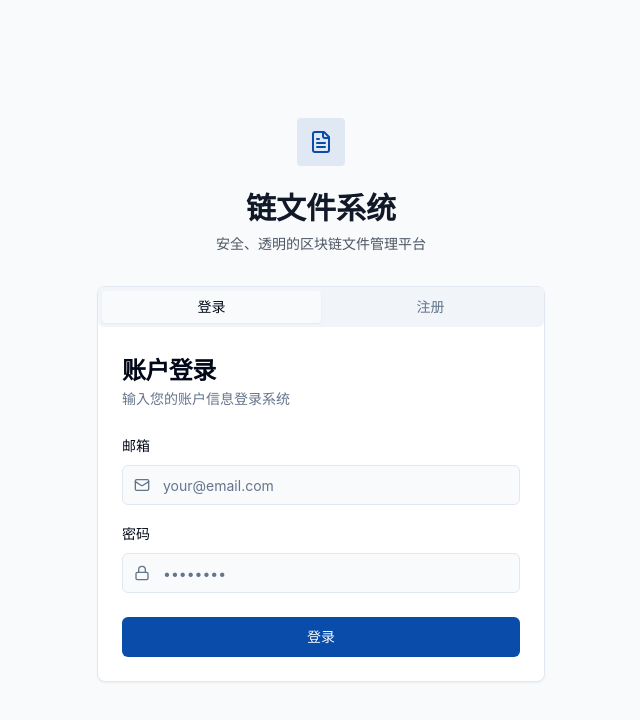
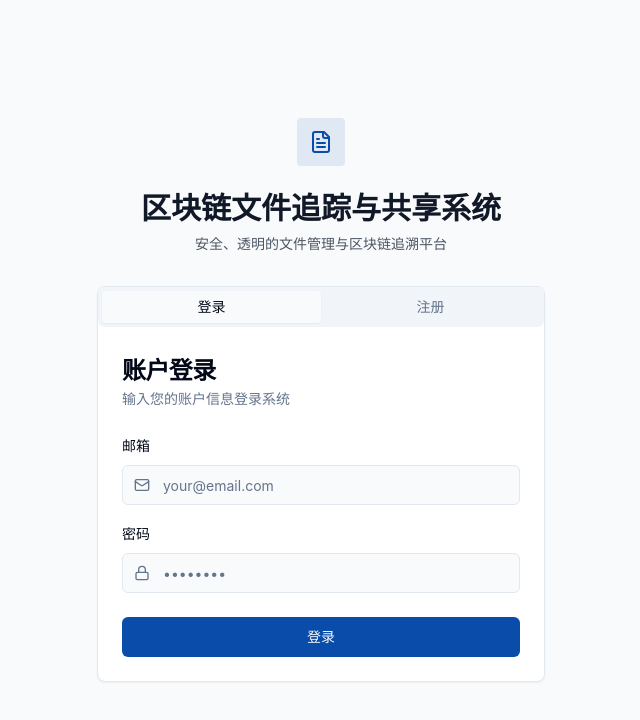
Before and after one commit to 1191319442/chain-file, a React (Vite) app: page /login in a window 1280 px wide. Shown: the top 720 px of the page, without its empty margins (319-959 px from the left). Built offline with nearby package versions, Linux system fonts and the light colour scheme; what web3 would draw is missing.

Commit message:
Rename application name

```diff
--- a/index.html
+++ b/index.html
@@ -3,12 +3,12 @@
   <head>
     <meta charset="UTF-8" />
     <meta name="viewport" content="width=device-width, initial-scale=1.0" />
-    <title>chain-file</title>
-    <meta name="description" content="Lovable Generated Project" />
+    <title>基于区块链的文件追踪与共享系统</title>
+    <meta name="description" content="安全、透明的区块链文件管理与共享平台" />
     <meta name="author" content="Lovable" />
 
-    <meta property="og:title" content="chain-file" />
-    <meta property="og:description" content="Lovable Generated Project" />
+    <meta property="og:title" content="基于区块链的文件追踪与共享系统" />
+    <meta property="og:description" content="安全、透明的区块链文件管理与共享平台" />
     <meta property="og:type" content="website" />
     <meta property="og:image" content="https://lovable.dev/opengraph-image-p98pqg.png" />
 
--- a/src/components/common/Logo.tsx
+++ b/src/components/common/Logo.tsx
@@ -1,4 +1,3 @@
-
 /**
  * 应用 Logo 组件
  */
@@ -46,9 +45,9 @@ const Logo: React.FC<LogoProps> = ({ size = "medium", showText = true }) => {
       </div>
       {showText && (
         <>
-          <h2 className={`mt-6 ${getTextClass()} font-bold text-gray-900`}>链文件系统</h2>
+          <h2 className={`mt-6 ${getTextClass()} font-bold text-gray-900`}>区块链文件追踪与共享系统</h2>
           <p className="mt-2 text-sm text-gray-600">
-            安全、透明的区块链文件管理平台
+            安全、透明的文件管理与区块链追溯平台
           </p>
         </>
       )}
--- a/src/components/layout/MainLayout.tsx
+++ b/src/components/layout/MainLayout.tsx
@@ -1,4 +1,3 @@
-
 /**
  * 主布局组件
  * 提供应用的整体布局结构，包括顶部导航栏和侧边栏
@@ -98,7 +97,7 @@ const MainLayout: React.FC<{ children: React.ReactNode }> = ({ children }) => {
             <div className="bg-primary-500 text-white p-1 rounded">
               <FileText size={24} />
             </div>
-            <h1 className="text-xl font-bold text-primary-500">链文件系统</h1>
+            <h1 className="text-xl font-bold text-primary-500">区块链文件追踪系统</h1>
           </Link>
         </div>
         <div className="flex items-center gap-2">
```
Also changed, not shown: 1 other file (tests, documents, lock files or other folders).
